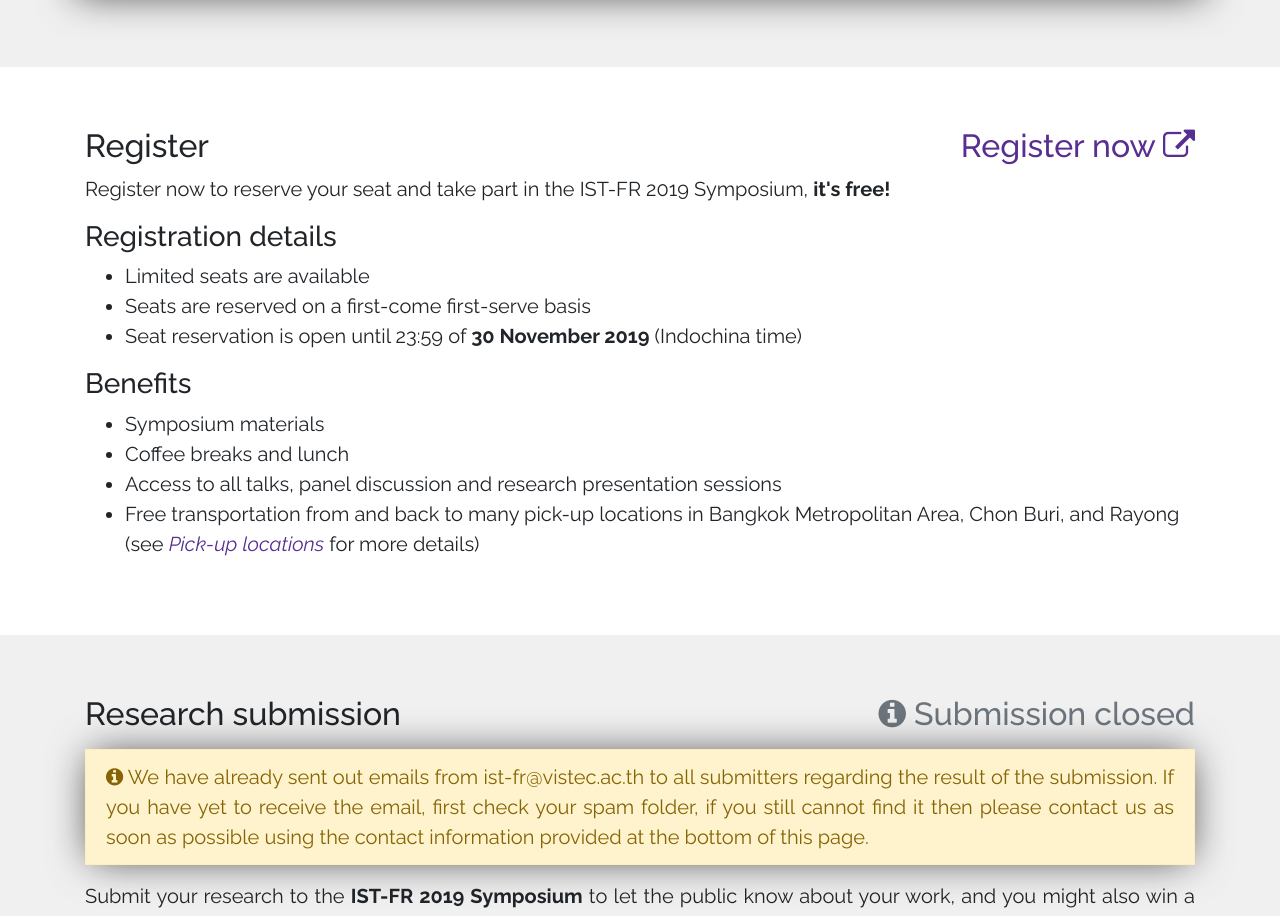
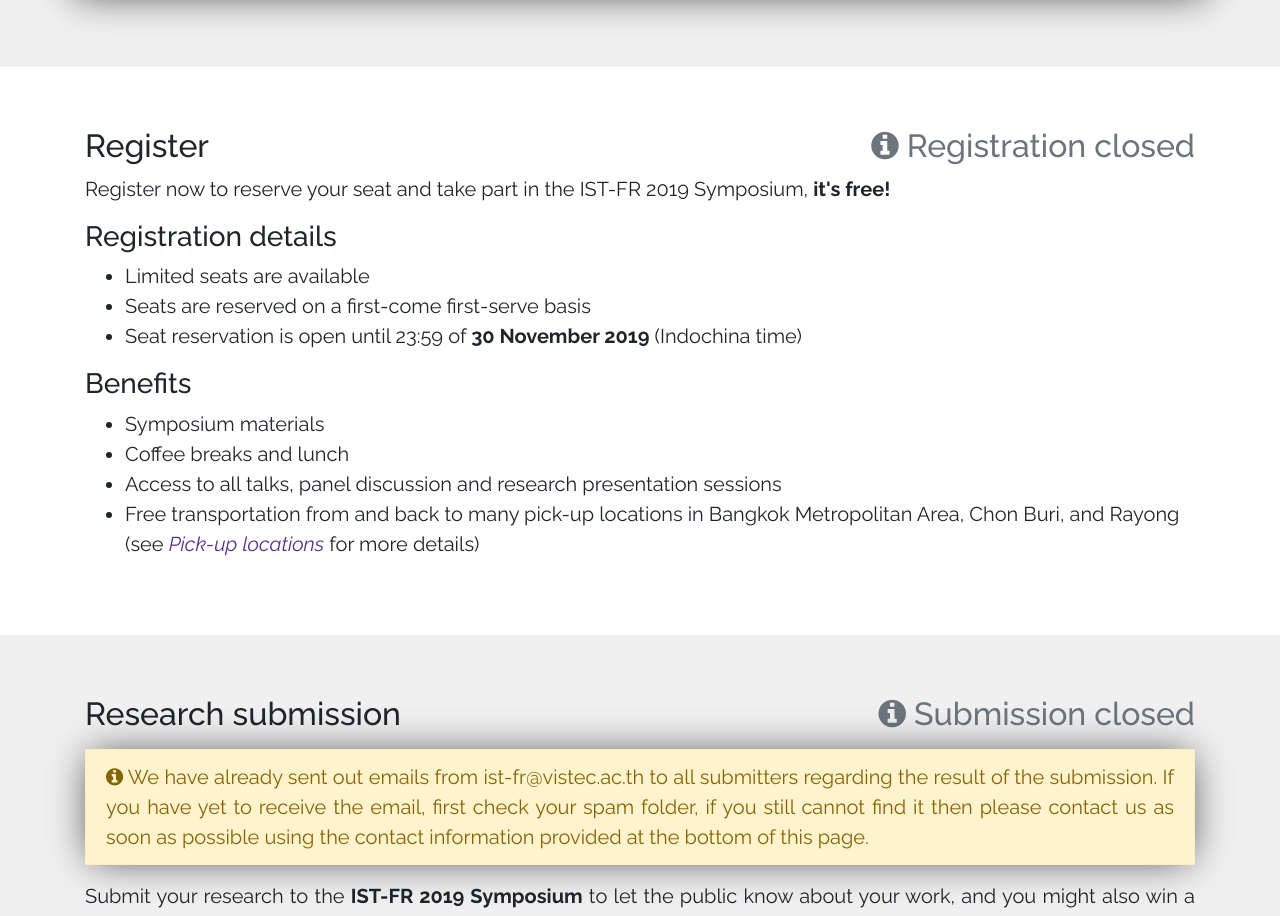
Before and after one commit to ist-fr/2019, a Vue app: page / in a window 1280 px wide. Shown: the part 5342-6258 px from the top of the page. Built offline with nearby package versions, Linux system fonts and the light colour scheme; what vue-scrollactive would draw is missing.

Commit message:
Close registration

```diff
--- a/src/components/Home/Registration.vue
+++ b/src/components/Home/Registration.vue
@@ -7,10 +7,14 @@
         </div>
         <div class="col-md-6 text-right">
           <h2>
-            <a href="https://forms.gle/E33gZinz1dXwpyna7">
+            <!-- <a href="https://forms.gle/E33gZinz1dXwpyna7">
               Register now
               <i class="fa fa-external-link"></i>
-            </a>
+            </a> -->
+            <span class="text-muted" href="#">
+              <i class="fa fa-info-circle"></i>
+              Registration closed
+            </span>
           </h2>
         </div>
         <div class="col-md-12">
```
